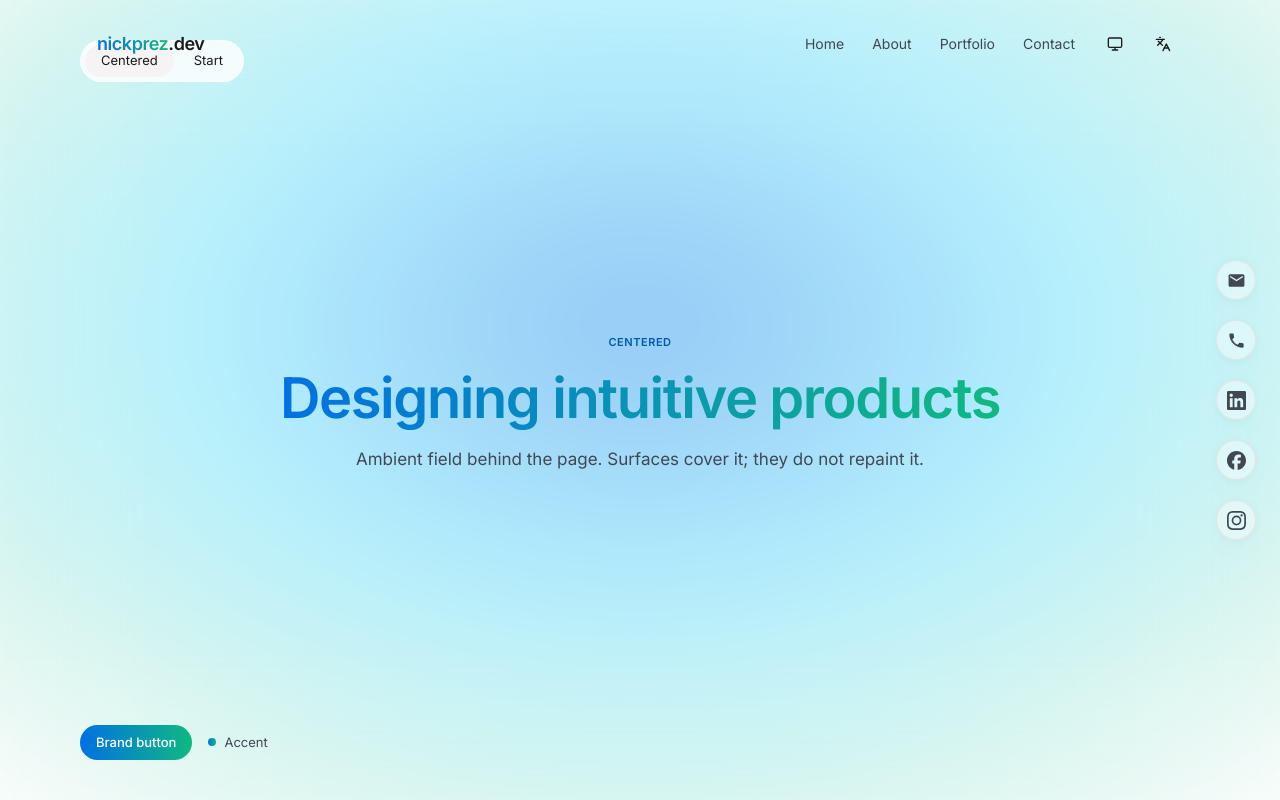
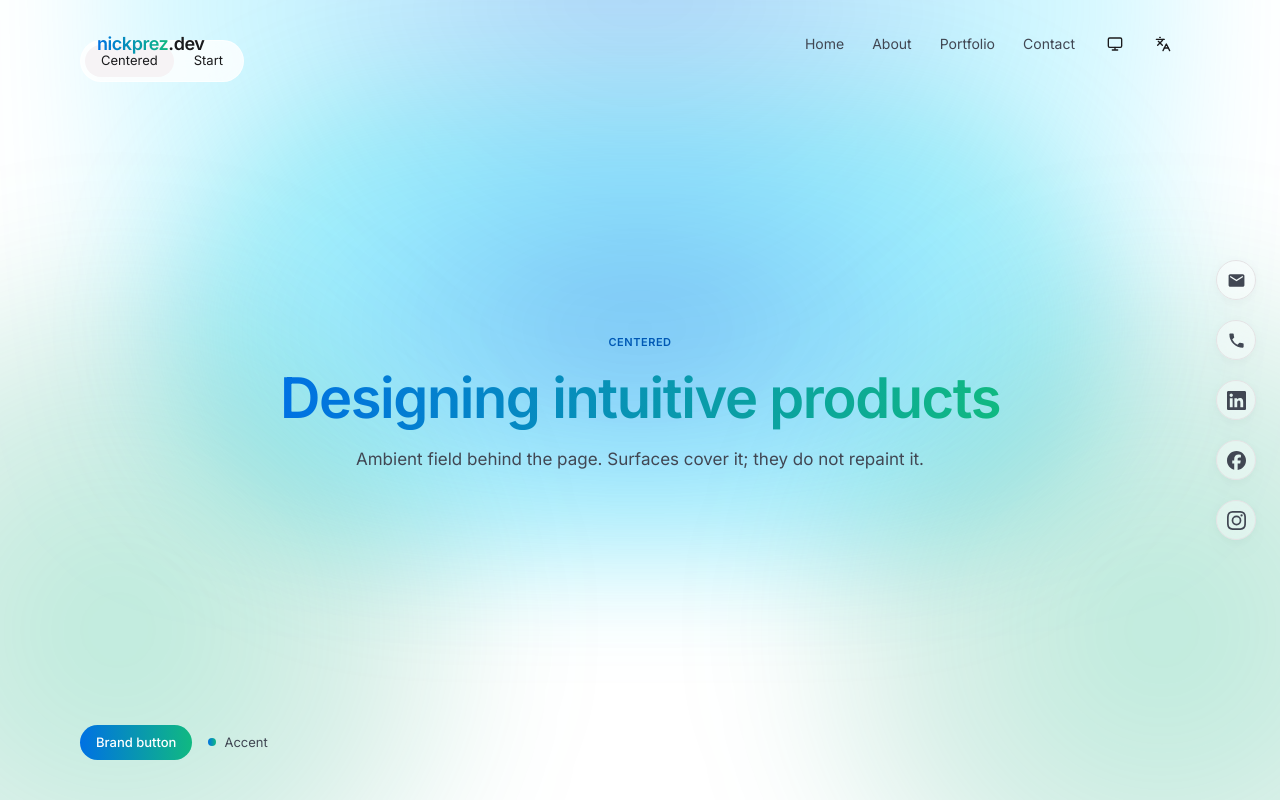
Before and after one commit to nicholaspreziosi/portfolio-2026, a Next.js app: page /en/preview/gradients in a window 1280 px wide. Shown: the top 800 px of the page. Built offline with nearby package versions, Linux system fonts and the light colour scheme.

Commit message:
Restore the layered ambient gradient and scale it with the viewport
The original wash, hero, and field layers are back. They are drawn at 1360px and scaled to the viewport so the whole glow grows and shrinks together when zooming.

```diff
--- a/src/app/globals.css
+++ b/src/app/globals.css
@@ -196,23 +196,35 @@
   --shadow-elevated: 0 20px 25px -5px rgb(0 0 0 / 0.1), 0 8px 10px -6px rgb(0 0 0 / 0.1);
   --shadow-overlay: 0 0 0 1px rgb(0 0 0 / 0.05), 0 12px 48px rgb(0 0 0 / 0.18);
 
-  /* Hero glows. Centered is a fixed-size radial behind centered copy; start runs left to right behind split copy. */
-  --ambient-centered: radial-gradient(
-    1000px 620px at 50% 42%,
-    rgb(from var(--blue) r g b / 0.5) 0%,
-    rgb(from var(--cyan-bright) r g b / 0.33) 45%,
-    rgb(from var(--emerald) r g b / 0.18) 75%,
+  /* Homepage light fields, including the hero accent that holds color to its edge. */
+  --ambient-wash: radial-gradient(
+    778px 919px at center top,
+    rgb(from var(--blue) r g b / 0.35) 0%,
+    rgb(from var(--cyan-bright) r g b / 0.2) 50%,
     transparent 100%
   );
-  --ambient-start: linear-gradient(
-    90deg,
-    rgb(from var(--blue) r g b / 0.45) 0%,
-    rgb(from var(--emerald) r g b / 0.25) 40%,
-    transparent 80%
+  --ambient-hero: radial-gradient(
+    672px 339px at center,
+    rgb(from var(--blue) r g b / 0.4) 0%,
+    rgb(from var(--cyan-bright) r g b / 0.25) 50%,
+    rgb(from var(--emerald) r g b / 0.15) 100%
   );
-  --ambient-blur: 60px;
-  --ambient-frost: rgb(from var(--paper) r g b / 0.12);
-  --ambient-frost-blur: 60px;
+  --ambient-start: radial-gradient(
+    495px circle at center,
+    rgb(from var(--emerald) r g b / 0.3) 0%,
+    rgb(from var(--emerald-mid) r g b / 0.15) 50%,
+    transparent 100%
+  );
+  --ambient-end: radial-gradient(
+    530px circle at center,
+    rgb(from var(--blue) r g b / 0.3) 0%,
+    rgb(from var(--emerald) r g b / 0.2) 50%,
+    transparent 100%
+  );
+  --ambient-wash-blur: 60px;
+  --ambient-hero-blur: 55px;
+  --ambient-orb-blur: 70px;
+  --ambient-end-opacity: 1;
 
   --gradient-brand: linear-gradient(90deg, var(--blue) 0%, var(--emerald) 100%);
   --gradient-text: var(--gradient-brand);
@@ -373,22 +385,29 @@
   --shadow-elevated: 0 8px 32px rgb(0 0 0 / 0.45);
   --shadow-overlay: 0 0 0 1px rgb(255 255 255 / 0.08), 0 12px 48px rgb(0 0 0 / 0.45);
 
-  --ambient-centered: radial-gradient(
-    1000px 620px at 50% 42%,
-    rgb(from var(--blue) r g b / 0.45) 0%,
-    rgb(from var(--cyan) r g b / 0.28) 45%,
-    rgb(from var(--emerald) r g b / 0.18) 75%,
+  --ambient-wash: radial-gradient(
+    778px 919px at center top,
+    rgb(from var(--blue) r g b / 0.3) 0%,
+    rgb(from var(--cyan) r g b / 0.15) 50%,
     transparent 100%
   );
-  --ambient-start: linear-gradient(
-    90deg,
-    rgb(from var(--blue) r g b / 0.4) 0%,
-    rgb(from var(--emerald) r g b / 0.22) 40%,
-    transparent 80%
+  --ambient-hero: radial-gradient(
+    672px 339px at center,
+    rgb(from var(--blue) r g b / 0.35) 0%,
+    rgb(from var(--cyan) r g b / 0.2) 50%,
+    rgb(from var(--emerald) r g b / 0.15) 100%
   );
-  --ambient-blur: 65px;
-  --ambient-frost: rgb(from var(--paper) r g b / 0.18);
-  --ambient-frost-blur: 60px;
+  --ambient-start: radial-gradient(
+    530px circle at center,
+    rgb(from var(--emerald) r g b / 0.2) 0%,
+    rgb(from var(--blue) r g b / 0.1) 50%,
+    transparent 100%
+  );
+  --ambient-end: transparent;
+  --ambient-wash-blur: 65px;
+  --ambient-hero-blur: 60px;
+  --ambient-orb-blur: 75px;
+  --ambient-end-opacity: 0;
 
   --gradient-brand: linear-gradient(135deg, var(--blue) 0%, var(--cyan) 50%, var(--emerald) 100%);
 
@@ -413,6 +432,7 @@
   height: 100dvh;
   overflow: hidden;
   pointer-events: none;
+  container-type: inline-size;
 }
 
 .ambient--contained {
@@ -420,28 +440,110 @@
   height: 100%;
 }
 
-/* One glow per variant. Centered holds its px size so it reads the same at any width; start runs from the viewport edge through the content column. */
-.ambient__glow {
+/* Laid out at 1360px, then scaled to the viewport so browser zoom grows and shrinks the whole glow together. */
+.ambient__stage {
   position: absolute;
-  inset: calc(-1 * var(--ambient-blur));
-  display: block;
-  background: var(--ambient-centered);
-  filter: blur(var(--ambient-blur));
+  top: 0;
+  left: 50%;
+  width: 1360px;
+  height: calc(100% / var(--ambient-scale));
+  --ambient-scale: calc(100cqw / 1360px);
+  transform-origin: center top;
+  translate: -50% 0;
+  scale: var(--ambient-scale);
 }
 
-.ambient--start .ambient__glow {
-  inset-inline-end: auto;
-  width: min(100%, calc(50% + var(--container-xl) / 2));
+.ambient__wash,
+.ambient__hero,
+.ambient__field {
+  position: absolute;
+  display: block;
+}
+
+.ambient__wash {
+  top: -120px;
+  left: 50%;
+  width: 1100px;
+  height: 650px;
+  translate: -50% 0;
+  background: var(--ambient-wash);
+  filter: blur(var(--ambient-wash-blur));
+}
+
+.ambient__hero {
+  top: 88px;
+  left: 50%;
+  width: 950px;
+  height: 480px;
+  translate: -50% 0;
+  border-radius: var(--radius-full);
+  background: var(--ambient-hero);
+  filter: blur(var(--ambient-hero-blur));
+}
+
+.ambient--start .ambient__hero {
+  display: none;
+}
+
+.ambient__field--start {
+  top: 280px;
+  width: 700px;
+  height: 700px;
+  border-radius: var(--radius-full);
+  inset-inline-start: -192px;
+  background: var(--ambient-start);
+  filter: blur(var(--ambient-orb-blur));
+}
+
+.ambient__field--end {
+  top: 480px;
+  width: 750px;
+  height: 750px;
+  border-radius: var(--radius-full);
+  opacity: var(--ambient-end-opacity);
+  inset-inline-end: -192px;
+  background: var(--ambient-end);
+  filter: blur(var(--ambient-orb-blur));
+}
+
+.dark .ambient__wash {
+  top: -96px;
+}
+
+.dark .ambient__field--start {
+  top: 256px;
+  width: 750px;
+  height: 750px;
+}
+
+.ambient--start .ambient__field--end {
+  opacity: 0;
+}
+
+/* Centered only. The end orb is hidden on start in both themes. */
+.ambient--centered .ambient__field--end {
+  top: 280px;
+  width: 700px;
+  height: 700px;
   background: var(--ambient-start);
 }
 
-/* Frosted pane over the glow. Sits inside .ambient, so it frosts the gradient and not the page content above it. */
-.ambient__frost {
-  position: absolute;
-  inset: 0;
-  display: block;
-  background: var(--ambient-frost);
-  backdrop-filter: blur(var(--ambient-frost-blur));
+.dark .ambient--centered {
+  --ambient-end: radial-gradient(
+    530px circle at center,
+    rgb(from var(--blue) r g b / 0.3) 0%,
+    rgb(from var(--emerald) r g b / 0.2) 50%,
+    transparent 100%
+  );
+  --ambient-end-opacity: 1;
+}
+
+.dark .ambient--centered .ambient__field--start,
+.dark .ambient--centered .ambient__field--end {
+  top: 464px;
+  width: 800px;
+  height: 800px;
+  background: var(--ambient-end);
 }
 
 .gradient-text {
--- a/src/ui/patterns/AmbientGradient.tsx
+++ b/src/ui/patterns/AmbientGradient.tsx
@@ -12,8 +12,12 @@ export function AmbientGradient({
       aria-hidden
       className={`ambient ambient--${variant}${contained ? " ambient--contained" : ""}`}
     >
-      <span className="ambient__glow" />
-      <span className="ambient__frost" />
+      <div className="ambient__stage">
+        <span className="ambient__wash" />
+        <span className="ambient__hero" />
+        <span className="ambient__field ambient__field--start" />
+        <span className="ambient__field ambient__field--end" />
+      </div>
     </div>
   );
 }
```
